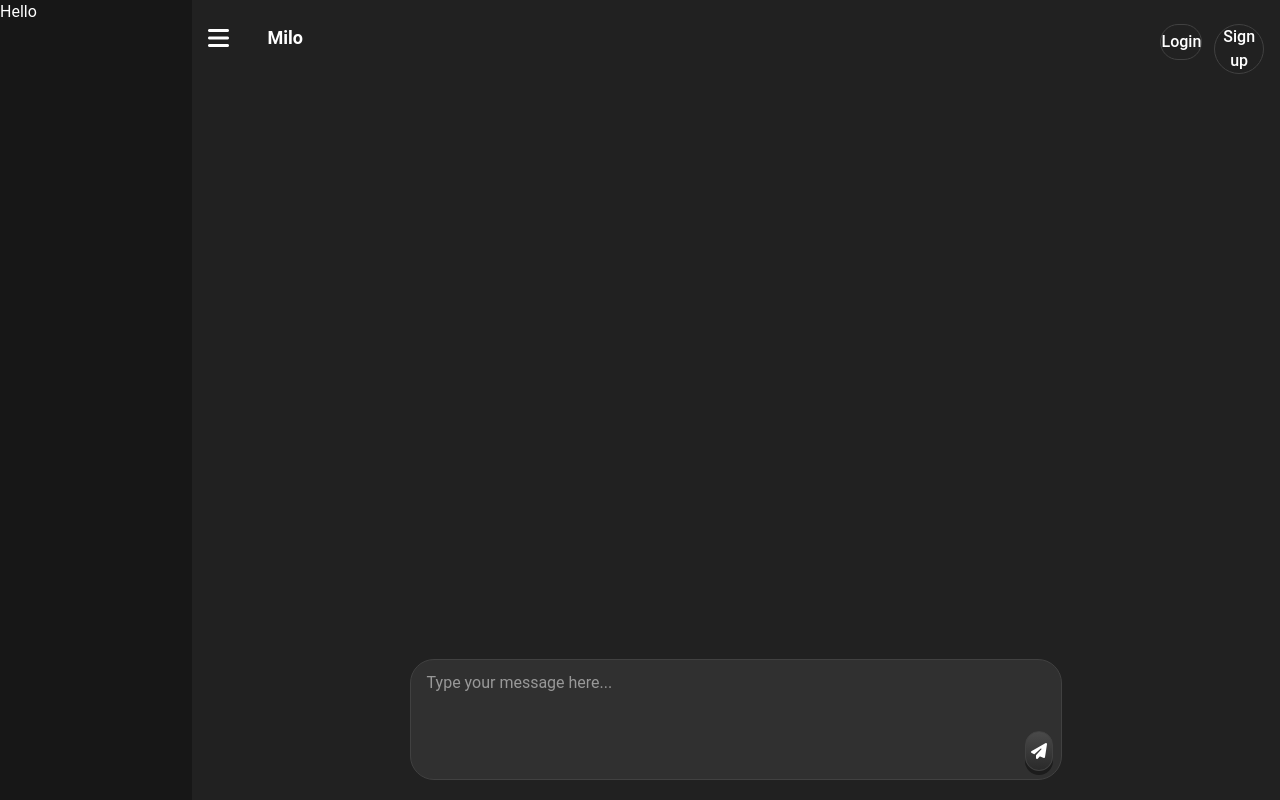
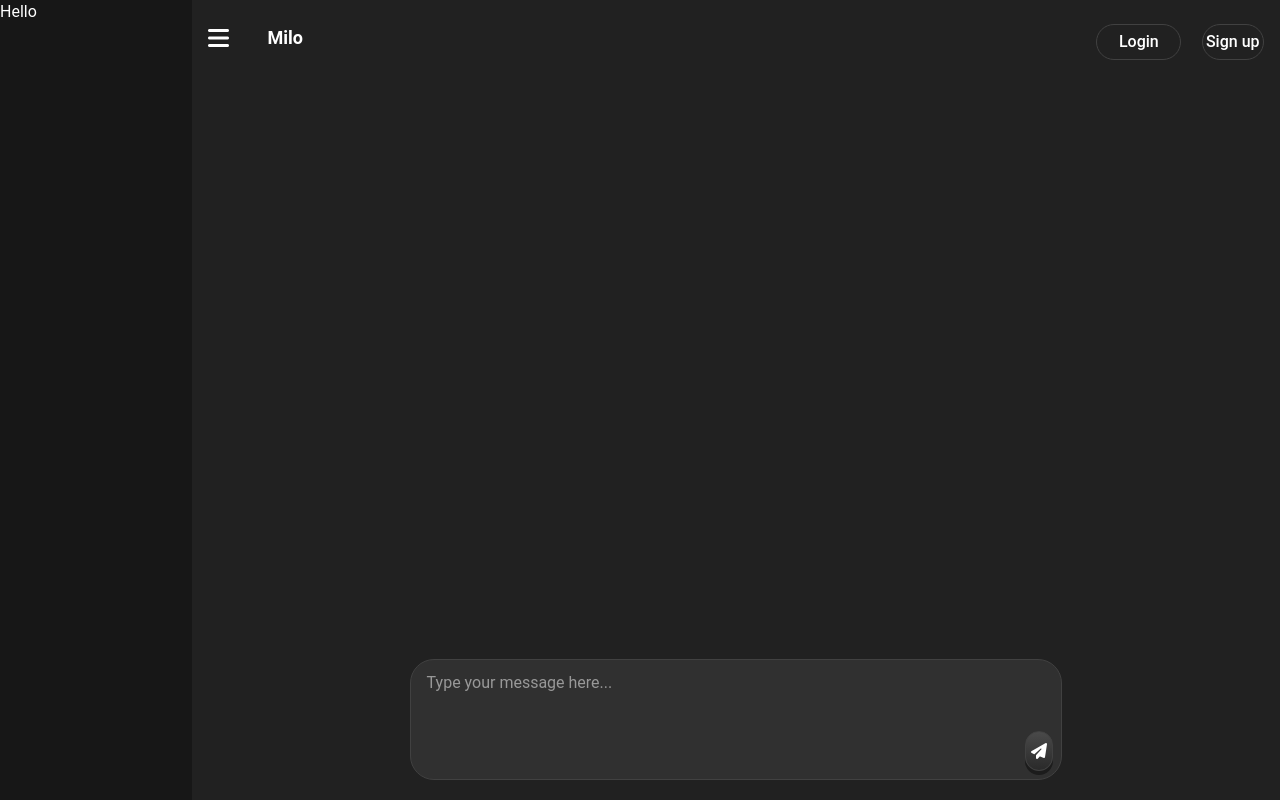
Before and after one commit to Marius-Diran/Milo, a website: page app/src/index.html in a window 1280 px wide. Drawn offline with nearby package versions, Linux system fonts and the light colour scheme.

Commit message:
Sign up page.

```diff
--- a/app/src/index.html
+++ b/app/src/index.html
@@ -14,8 +14,8 @@
       <nav class="main-nav flex mt-[3vh] px-4 max-sm:border-b-[1px] border-solid border-[#414141] max-sm:pb-3 max-sm:mt-[2vh]">
         <i class="fa-solid fa-bars mt-0.5 text-2xl hover:cursor-pointer"></i>
         <h1 class="text-white text-lg ml-[3vw] font-semibold max-sm:ml-[23vw]">Milo</h1>
-        <button class="login-btn border-[1px] border-solid border-[#414141] w-[7%] h-[4.5vh] rounded-4xl font-medium ml-[67vw] mr-3 hover:cursor-pointer hover:bg-[#333333] max-sm:text-[0.8rem] max-sm:ml-[20vw] max-sm:w-[20%]">Login</button>
-        <button class="signup-btn border-[1px] border-solid border-[#414141] w-[9%] rounded-4xl font-medium hover:cursor-pointer hover:bg-[#333333] max-sm:text-[0.8rem] max-sm:w-[20%]">Sign up</button>
+        <a class="mr-[4vw]"><button class="login-btn border-[1px] border-solid border-[#414141] w-[10%] h-[4.5vh] rounded-4xl font-medium ml-[62vw] mr-3 hover:cursor-pointer hover:bg-[#333333] max-sm:text-[0.8rem] max-sm:ml-[20vw] max-sm:w-[20%]">Login</button></a>
+        <a class="w-[50%] h-[20vh]"><button class="signup-btn border-[1px] border-solid border-[#414141] w-[100%] h-[4.5vh] rounded-4xl font-medium hover:cursor-pointer hover:bg-[#333333] max-sm:text-[0.8rem] max-sm:w-[20%]">Sign up</button></a>
       </nav>
 
 
```
Also changed, not shown: app/src/signup.html (+3 -3 lines), app/src/output.css.
